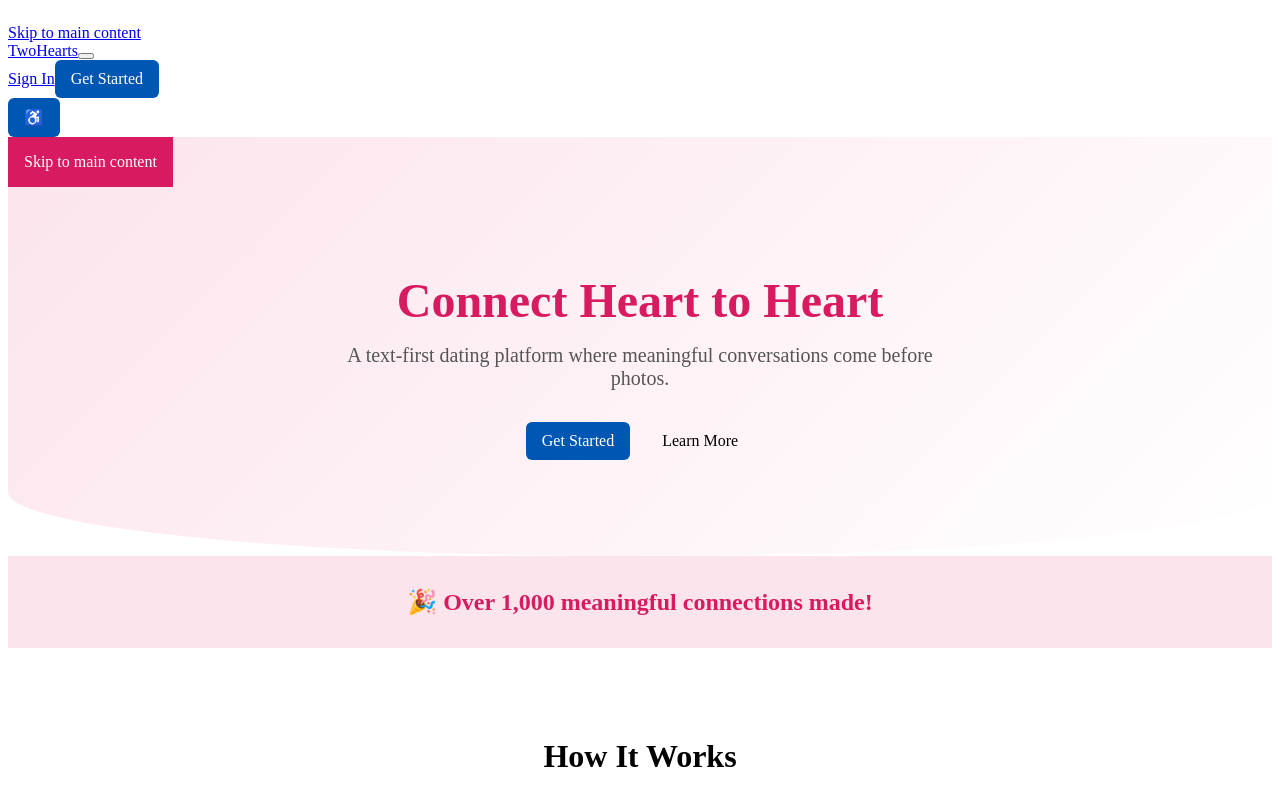
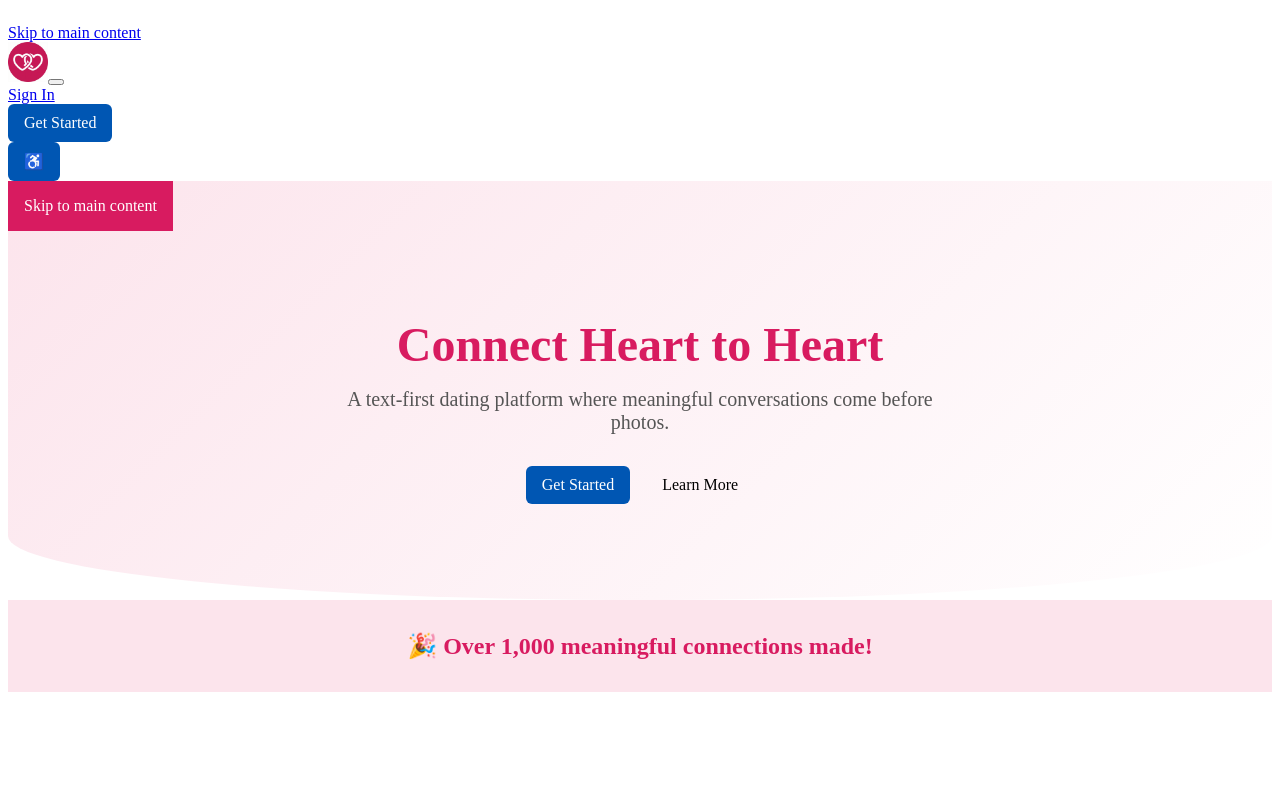
Before and after one commit to aniketraut602-sys/twohearts-react, a React (Vite) app: page / in a window 1280 px wide. Shown: the top 787 px of the page. Built offline with nearby package versions, Linux system fonts and the light colour scheme.

Commit message:
Feat: Add custom logo and fix accessibility issues in Navbar/Accordion

```diff
--- a/src/components/Accordion.jsx
+++ b/src/components/Accordion.jsx
@@ -12,8 +12,15 @@ export default function Accordion({ items }) {
             {items.map((item, index) => (
                 <div key={index} className="accordion-item">
                     <button
+                        type="button"
                         className="accordion-header"
                         onClick={() => toggleItem(index)}
+                        onKeyDown={(e) => {
+                            if (e.key === 'Enter' || e.key === ' ') {
+                                e.preventDefault();
+                                toggleItem(index);
+                            }
+                        }}
                         aria-expanded={activeIndex === index}
                         aria-controls={`accordion-content-${index}`}
                         id={`accordion-header-${index}`}
--- a/src/components/Navbar.jsx
+++ b/src/components/Navbar.jsx
@@ -1,5 +1,6 @@
 import { useState } from 'react';
 import { Link } from 'react-router-dom';
+import logo from '../assets/logo.png';
 
 export default function Navbar({ user, onSignOut }) {
     const [isOpen, setIsOpen] = useState(false);
@@ -8,7 +9,11 @@ export default function Navbar({ user, onSignOut }) {
         <nav className="navbar" aria-label="Main navigation">
             <div className="container navbar-container">
                 <Link to="/" className="navbar-logo">
-                    TwoHearts
+                    <img
+                        src={logo}
+                        alt="TwoHearts Logo - Two intertwining hearts representing connection"
+                        style={{ height: '40px', width: 'auto' }}
+                    />
                 </Link>
 
                 {/* Mobile Menu Button */}
@@ -22,24 +27,26 @@ export default function Navbar({ user, onSignOut }) {
                 </button>
 
                 {/* Navigation Links */}
-                <div className={`navbar-links ${isOpen ? 'active' : ''}`}>
+                <ul className={`navbar-links ${isOpen ? 'active' : ''}`} style={{ listStyle: 'none', margin: 0, padding: 0 }}>
                     {user ? (
                         <>
-                            <Link to="/browse" className="nav-link" onClick={() => setIsOpen(false)}>Browse</Link>
-                            <Link to="/chat" className="nav-link" onClick={() => setIsOpen(false)}>Chats</Link>
-                            <Link to="/connections" className="nav-link" onClick={() => setIsOpen(false)}>Connections</Link>
-                            <Link to="/profile/edit" className="nav-link" onClick={() => setIsOpen(false)}>Profile</Link>
-                            <button onClick={() => { onSignOut(); setIsOpen(false); }} className="btn btn-ghost btn-sm">
-                                Sign Out
-                            </button>
+                            <li><Link to="/browse" className="nav-link" onClick={() => setIsOpen(false)}>Browse</Link></li>
+                            <li><Link to="/chat" className="nav-link" onClick={() => setIsOpen(false)}>Chats</Link></li>
+                            <li><Link to="/connections" className="nav-link" onClick={() => setIsOpen(false)}>Connections</Link></li>
+                            <li><Link to="/profile/edit" className="nav-link" onClick={() => setIsOpen(false)}>Profile</Link></li>
+                            <li>
+                                <button onClick={() => { onSignOut(); setIsOpen(false); }} className="btn btn-ghost btn-sm">
+                                    Sign Out
+                                </button>
+                            </li>
                         </>
                     ) : (
                         <>
-                            <Link to="/auth" className="nav-link" onClick={() => setIsOpen(false)}>Sign In</Link>
-                            <Link to="/auth" className="btn btn-primary btn-sm" onClick={() => setIsOpen(false)}>Get Started</Link>
+                            <li><Link to="/auth" className="nav-link" onClick={() => setIsOpen(false)}>Sign In</Link></li>
+                            <li><Link to="/auth" className="btn btn-primary btn-sm" onClick={() => setIsOpen(false)}>Get Started</Link></li>
                         </>
                     )}
-                </div>
+                </ul>
             </div>
         </nav>
     );
```
Also changed, not shown: src/assets/logo.png (added).
